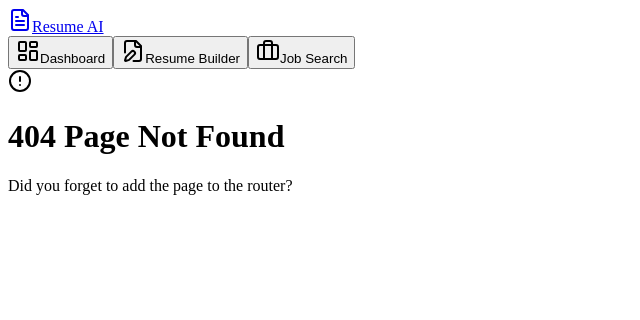
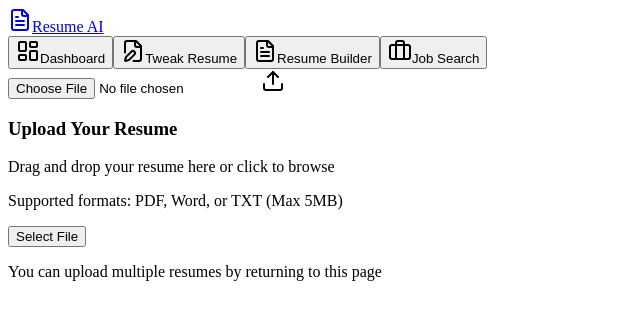
Before and after one commit to RobertS92/Tweak.AI, a React (Vite) app in the folder client/: page /upload in a window 1280 px wide. Before the commit this address had no page. Shown: the top 320 px of the page, without its empty margins (0-640 px from the left). Built offline with nearby package versions, Linux system fonts and the light colour scheme.

Commit message:
Restored to '2d8e26d9052977761c6e537dd159c5c8f16c0871'
Replit-Restored-To:2d8e26d9052977761c6e537dd159c5c8f16c0871

```diff
--- a/client/src/App.tsx
+++ b/client/src/App.tsx
@@ -6,6 +6,7 @@ import NotFound from "@/pages/not-found";
 import Home from "@/pages/home";
 import ResumeEditor from "@/pages/resume-editor";
 import Dashboard from "@/pages/dashboard";
+import ResumeUpload from "@/components/resume-upload";
 import ResumeBuilder from "@/pages/resume-builder";
 import JobSearch from "@/pages/job-search";
 import NavigationBar from "@/components/navigation-bar";
@@ -17,8 +18,9 @@ function Router() {
       <main className="flex-1">
         <Switch>
           <Route path="/" component={Home} />
-          <Route path="/resume/:id" component={ResumeEditor} />
+          <Route path="/editor/:id" component={ResumeEditor} />
           <Route path="/dashboard" component={Dashboard} />
+          <Route path="/upload" component={ResumeUpload} />
           <Route path="/builder" component={ResumeBuilder} />
           <Route path="/job-search" component={JobSearch} />
           <Route component={NotFound} />
--- a/client/src/components/navigation-bar.tsx
+++ b/client/src/components/navigation-bar.tsx
@@ -20,9 +20,15 @@ export default function NavigationBar() {
                 Dashboard
               </Button>
             </Link>
+            <Link href="/editor">
+              <Button variant="ghost" className="flex items-center">
+                <FileEdit className="mr-2 h-4 w-4" />
+                Tweak Resume
+              </Button>
+            </Link>
             <Link href="/builder">
               <Button variant="ghost" className="flex items-center">
-                <FileEdit className="mr-2 h-4 w-4" />
+                <FileText className="mr-2 h-4 w-4" />
                 Resume Builder
               </Button>
             </Link>
--- a/client/src/components/resume-upload.tsx
+++ b/client/src/components/resume-upload.tsx
@@ -5,6 +5,7 @@ import { Button } from "@/components/ui/button";
 import { Card, CardContent } from "@/components/ui/card";
 import { Upload, FileText } from "lucide-react";
 import { useToast } from "@/hooks/use-toast";
+import { apiRequest } from "@/lib/queryClient";
 
 export default function ResumeUpload() {
   const [, navigate] = useLocation();
@@ -35,8 +36,8 @@ export default function ResumeUpload() {
         title: "Resume uploaded successfully",
         description: "Analyzing your resume...",
       });
-      // Navigate to job search page after successful upload
-      navigate(`/job-search`);
+      // Redirect to editor page to see analysis
+      navigate(`/editor/${data.id}`);
     },
     onError: (error: Error) => {
       console.error("Upload error:", error);
```
